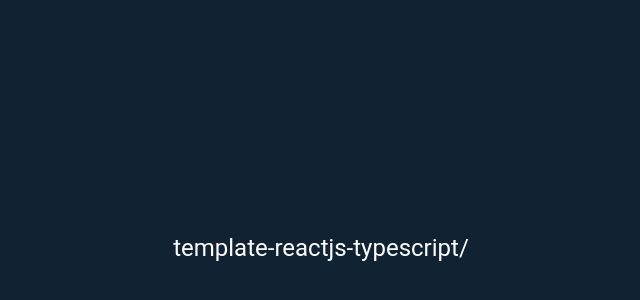
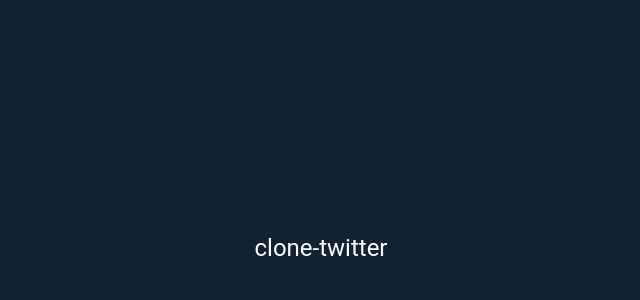
Before and after one commit to codigodasilva/clone-twitter, a React (Create React App) app: page / in a window 1280 px wide. Shown: the part 152-452 px from the top of the page, without its empty margins (319-959 px from the left). Built offline with nearby package versions, Linux system fonts and the light colour scheme.

Commit message:
update project name

```diff
--- a/package.json
+++ b/package.json
@@ -1,5 +1,5 @@
 {
-  "name": "template-reactjs-typescript",
+  "name": "clone-twitter",
   "version": "0.1.0",
   "private": true,
   "dependencies": {
--- a/public/index.html
+++ b/public/index.html
@@ -6,7 +6,7 @@
     <meta name="viewport" content="width=device-width, initial-scale=1" />
     <meta name="theme-color" content="#112233" />
 
-    <title>template-reactjs-typescript</title>
+    <title>clone-twitter</title>
   </head>
   <body>
     <noscript>You need to enable JavaScript to run this app.</noscript>
--- a/src/pages/examplePage/index.tsx
+++ b/src/pages/examplePage/index.tsx
@@ -6,7 +6,7 @@
 const ExamplePage: React.FC = () => {
   return (
     <ExampleContainer>
-      <ExampleComponent>template-reactjs-typescript/</ExampleComponent>
+      <ExampleComponent>clone-twitter</ExampleComponent>
     </ExampleContainer>
   );
 };
```
Also changed, not shown: 1 other file (tests, documents, lock files or other folders).
